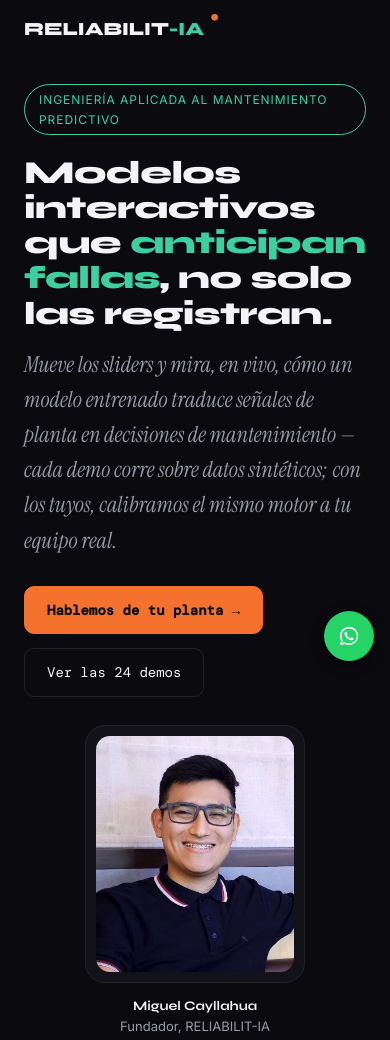
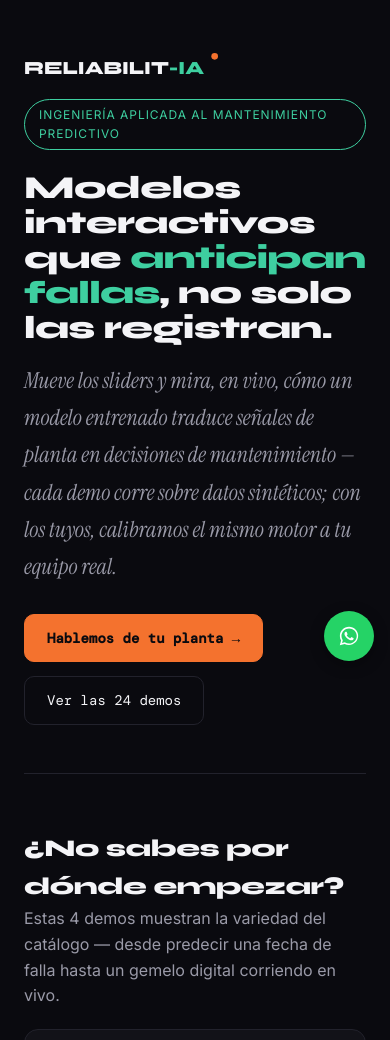
Before and after one commit to Angel19968/reliabilit-ia, a plain HTML site: page index.html in a window 390 px wide. Shown: the part 167-1207 px from the top of the page. Drawn offline with nearby package versions, Linux system fonts and the light colour scheme.

Commit message:
Quita foto del hero (queda solo en Quien esta detras), mas aire en el lead, agrega nav Sobre mi, reencuadra seccion equipo apalancando la comunidad RELIABILIT-IA

```diff
--- a/index.html
+++ b/index.html
@@ -74,15 +74,6 @@
   h1,h2,h3{font-family:'Syne', sans-serif; font-weight:800; letter-spacing:-0.02em;}
   .wrap{max-width:960px;margin:0 auto;padding:0 24px;}
   header.hero{padding:72px 0 48px; border-bottom:1px solid var(--border);}
-  .hero-grid{display:grid; grid-template-columns:1.3fr 1fr; gap:44px; align-items:center; margin-top:24px;}
-  @media (max-width:760px){
-    .hero-grid{grid-template-columns:1fr; gap:28px;}
-    .hero-photo{max-width:220px; margin:0 auto;}
-  }
-  .hero-photo-frame{background:var(--panel); border:1px solid var(--border); border-radius:20px; padding:10px;}
-  .hero-photo-frame img{width:100%; height:auto; border-radius:14px; display:block;}
-  .hero-caption{text-align:center; margin-top:12px; font-size:13px; color:var(--muted);}
-  .hero-caption b{color:var(--text); font-family:'Syne', sans-serif; font-weight:700;}
   .badge{
     display:inline-block; font-size:12px; letter-spacing:.08em; text-transform:uppercase;
     color:var(--success); border:1px solid var(--success); border-radius:999px;
@@ -90,7 +81,7 @@
   }
   h1{font-size:clamp(32px,5vw,52px); line-height:1.1; margin-bottom:16px;}
   h1 em{font-style:normal; color:var(--success);}
-  .lead{font-family:'Instrument Serif', serif; font-style:italic; font-size:22px; color:var(--muted); max-width:640px;}
+  .lead{font-family:'Instrument Serif', serif; font-style:italic; font-size:22px; color:var(--muted); max-width:640px; line-height:1.7;}
   section{padding:56px 0; border-bottom:1px solid var(--border);}
   .filters{display:flex; flex-wrap:wrap; gap:10px; margin-top:24px; align-items:center;}
   .search-input{
@@ -242,6 +233,7 @@
   <div class="nav-row" id="hubNav">
     <nav class="quick-links">
       <a href="#modelos">Catálogo</a>
+      <a href="#sobre-mi">Sobre mí</a>
       <a href="#equipo">Equipo</a>
       <a href="#metodologia">Metodología</a>
       <a href="#contacto">Contacto</a>
@@ -262,22 +254,12 @@
 
   <header class="hero">
     <svg class="logo" width="200" height="50" viewBox="0 0 300 60" xmlns="http://www.w3.org/2000/svg" role="img" aria-label="RELIABILIT-IA"><text x="0" y="40" font-family="Syne, sans-serif" font-weight="800" font-size="28" fill="currentColor" textLength="270" lengthAdjust="spacingAndGlyphs">RELIABILIT<tspan fill="var(--success)">-IA</tspan></text><circle cx="286" cy="14" r="5" fill="var(--cta)"/></svg>
-    <div class="hero-grid">
-      <div class="hero-text">
     <div class="badge">Ingeniería aplicada al mantenimiento predictivo</div>
     <h1>Modelos interactivos que <em>anticipan fallas</em>, no solo las registran.</h1>
     <p class="lead">Mueve los sliders y mira, en vivo, cómo un modelo entrenado traduce señales de planta en decisiones de mantenimiento — cada demo corre sobre datos sintéticos; con los tuyos, calibramos el mismo motor a tu equipo real.</p>
     <div class="cta-row">
       <a class="btn primary" href="https://wa.me/51997610310?text=Hola%20Miguel%2C%20vi%20RELIABILIT-IA%20y%20quiero%20conversar%20sobre%20mi%20planta" target="_blank" rel="noopener">Hablemos de tu planta →</a>
       <a class="btn ghost" href="#modelos">Ver las 24 demos</a>
-        </div>
-      </div>
-      <div class="hero-photo">
-        <div class="hero-photo-frame">
-          <img src="./assets/miguel-fundador.jpg" alt="Miguel Cayllahua, fundador de RELIABILIT-IA" width="700" height="834" loading="eager">
-        </div>
-        <p class="hero-caption"><b>Miguel Cayllahua</b><br>Fundador, RELIABILIT-IA</p>
-      </div>
     </div>
   </header>
 
@@ -541,8 +523,8 @@
   </section>
 
   <section id="equipo">
-    <h2>Todo el pipeline, en una sola persona</h2>
-    <p class="team-intro">Cada demo de este catálogo pasa por el mismo ciclo completo, de principio a fin — y lo cubro yo mismo, sin fragmentarlo entre distintas personas. Estos son los frentes que reúno en cada proyecto:</p>
+    <h2>Un equipo de especialistas para cada fase</h2>
+    <p class="team-intro">En RELIABILIT-IA cada etapa del proceso se cubre con el nivel de especialización que exige, respaldado por una comunidad de +1,000 ingenieros de confiabilidad en 22 países. Estas son las competencias que se aplican en cada proyecto:</p>
 
     <div class="team-grid">
       <div class="team-card">
```
Lines whose indentation alone changed are shown as unchanged.
